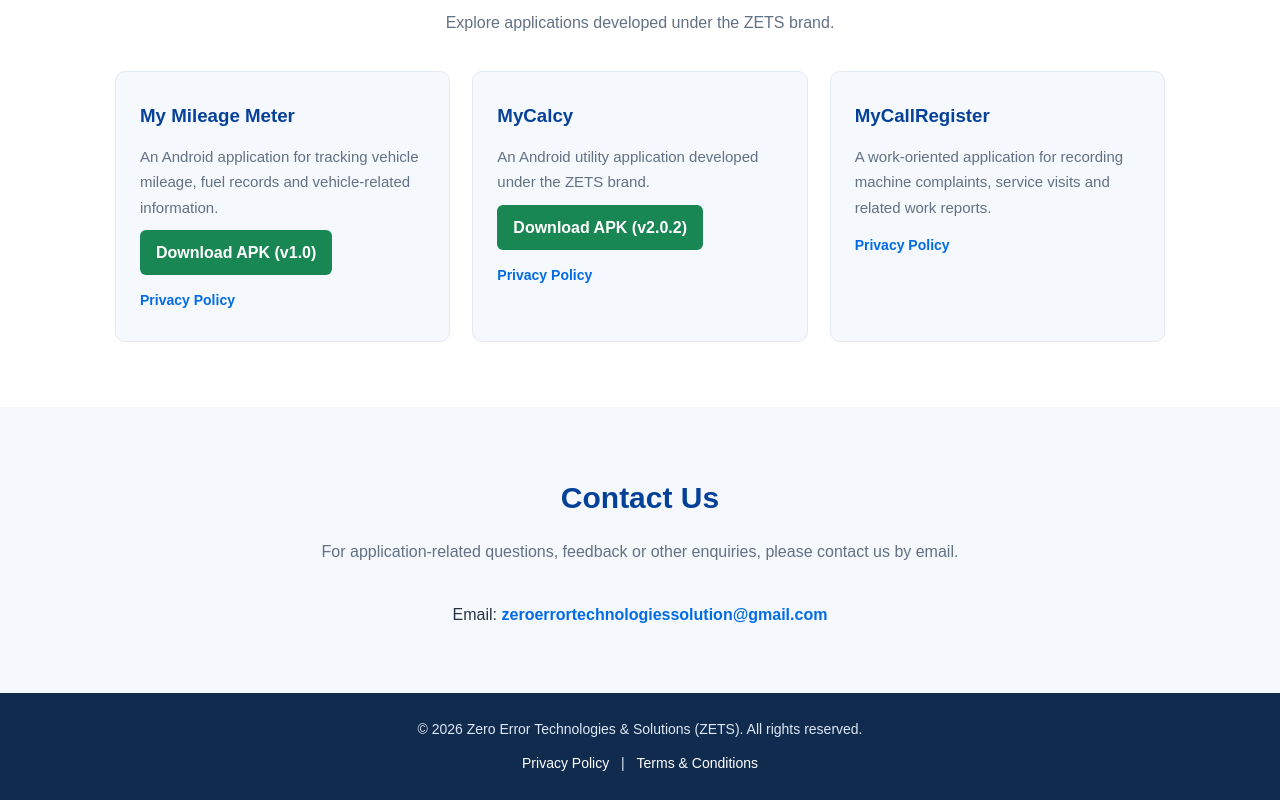
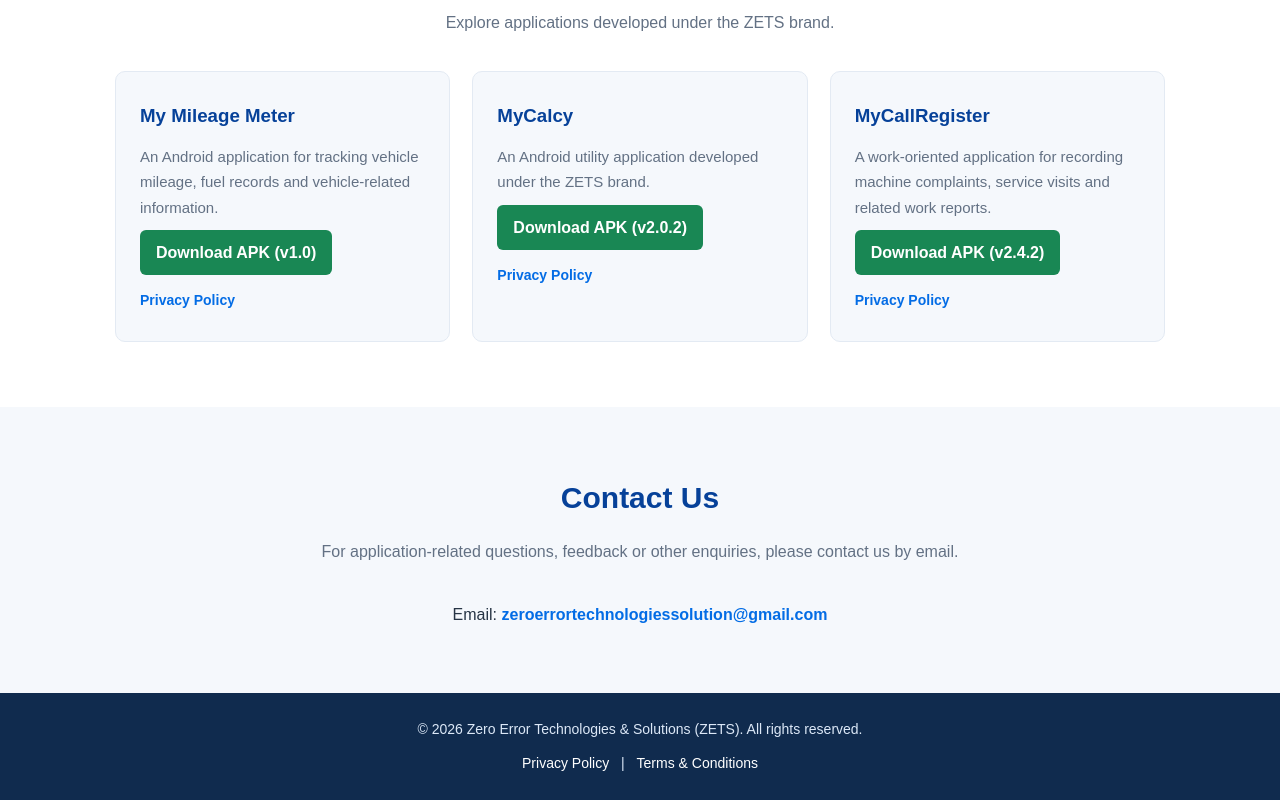
Before and after one commit to zetecsol/zetecsol.github.io, a plain HTML site: page index.html in a window 1280 px wide. Shown: the part 921-1721 px from the top of the page. Drawn offline with Linux system fonts and the light colour scheme.

Commit message:
Refactor MyCallRegister section in index.html

```diff
--- a/index.html
+++ b/index.html
@@ -312,6 +312,7 @@
     </a>
 </div>
 
+
 <div class="app-card">
     <h3>MyCallRegister</h3>
     <p>
@@ -319,6 +320,11 @@
         machine complaints, service visits and
         related work reports.
     </p>
+
+    <a class="app-download-link"
+       href="https://github.com/zetecsol/zets-app-downloads/releases/download/mycallregister-v2.4.2/My.Call.Register.2.4.2.apk">
+        Download APK (v2.4.2)
+    </a>
 
     <a class="app-policy-link"
        href="https://docs.google.com/document/d/1-pkWbrlmX6589evJv08RfaZ-3jSVgX0YIT1JyIN_S3k/edit?usp=sharing"
```
Lines whose indentation alone changed are shown as unchanged.
